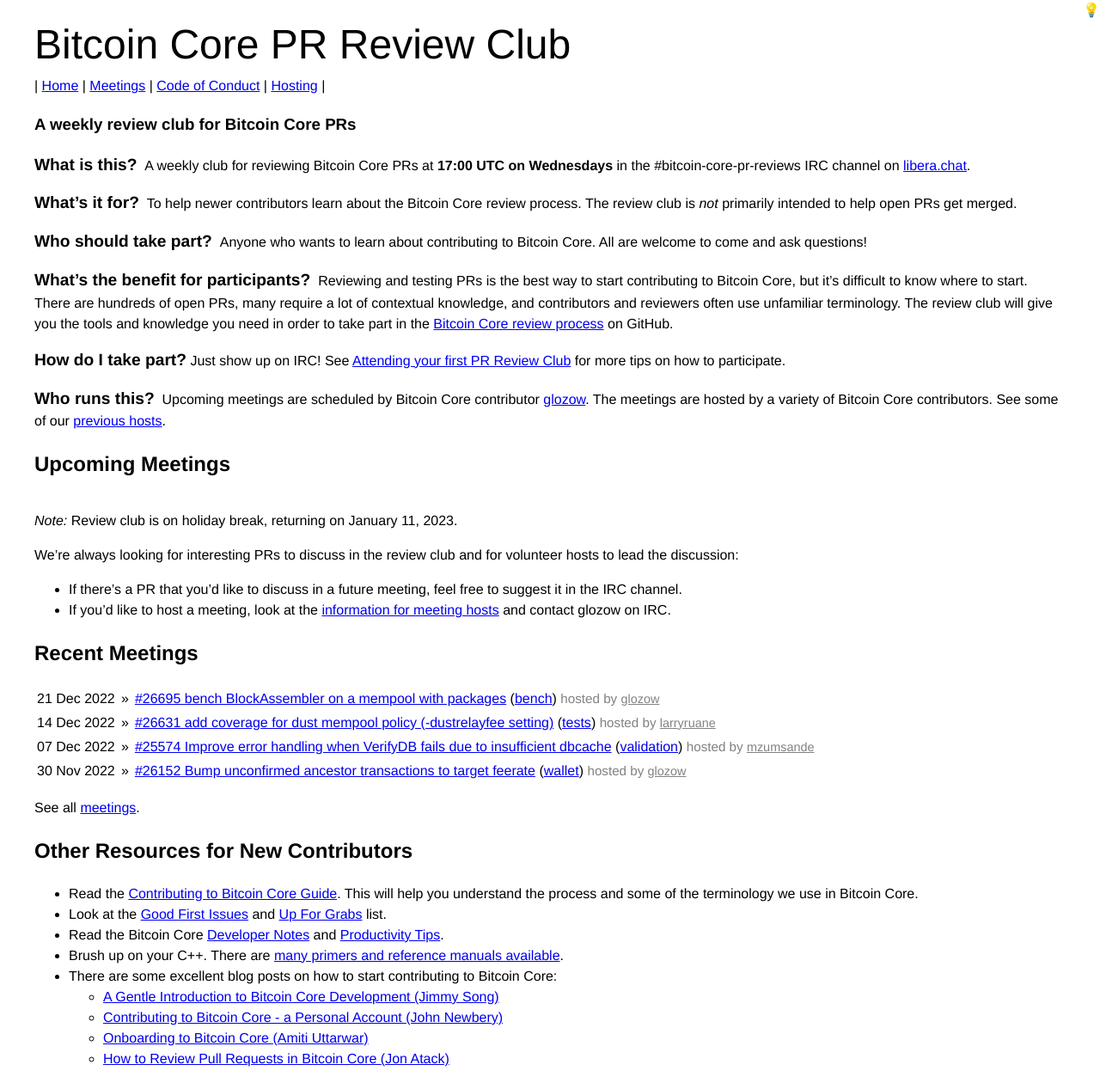
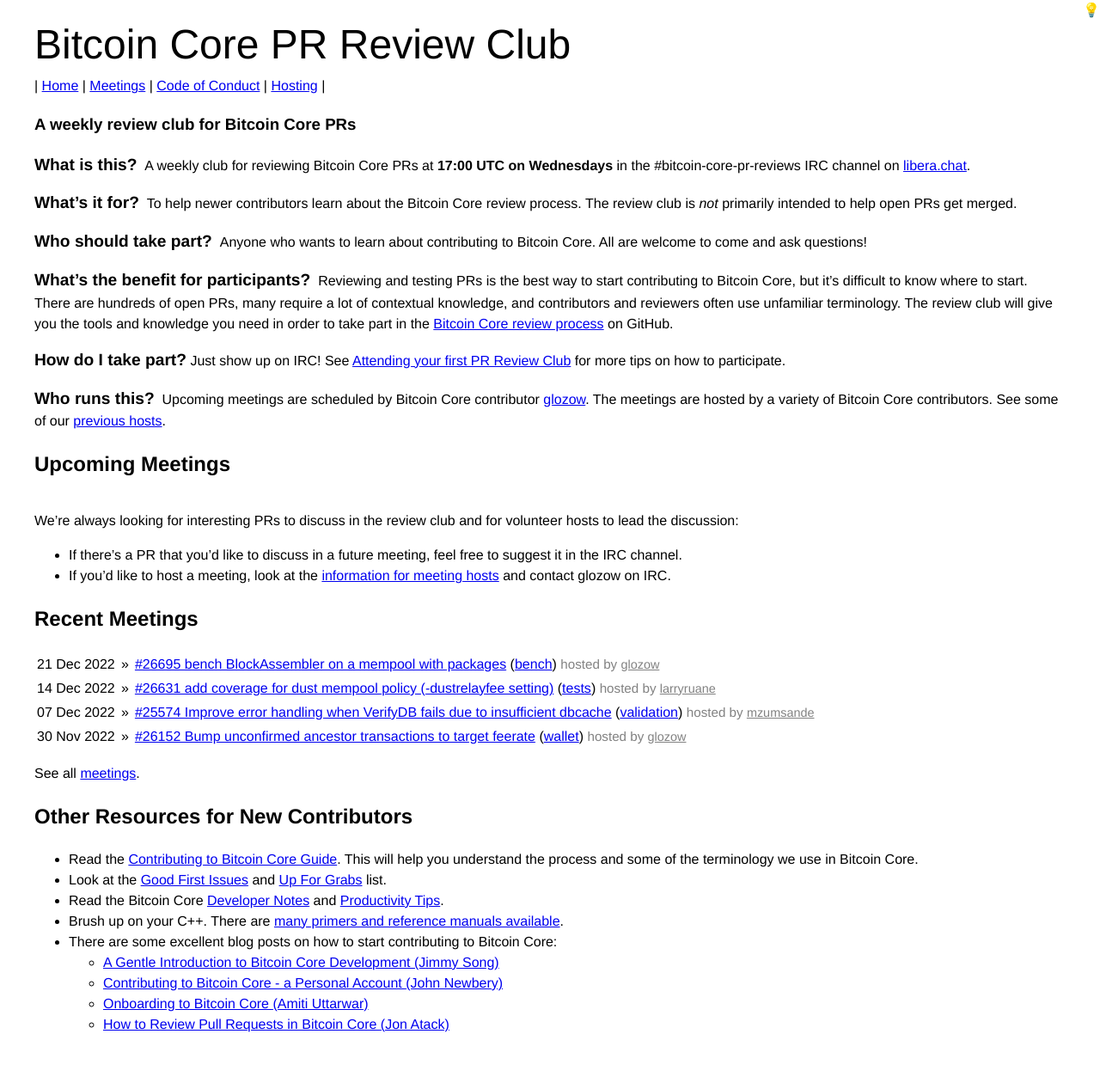
Before and after one commit to bitcoin-core-review-club/website, a Jekyll site: the page built from index.md, in a window 1280 px wide. Shown: the whole page at 86% size. Built offline with Jekyll 4.4.1, drawn with Linux system fonts in a browser that asks for light colours; after the commit the page ends 1220 px from its top, so only the background shows below that.

Commit message:
Revert "announce holiday break until Jan 11, 2023"
This reverts commit d41d6ad125a9ad1298d16076da475dac398e492b.

```diff
--- a/index.md
+++ b/index.md
@@ -59,8 +59,6 @@
 {% endfor %}
 </table>
 
-_Note:_ Review club is on holiday break, returning on January 11, 2023.
-
 We're always looking for interesting PRs to discuss in the review club and for
 volunteer hosts to lead the discussion:
 
```
